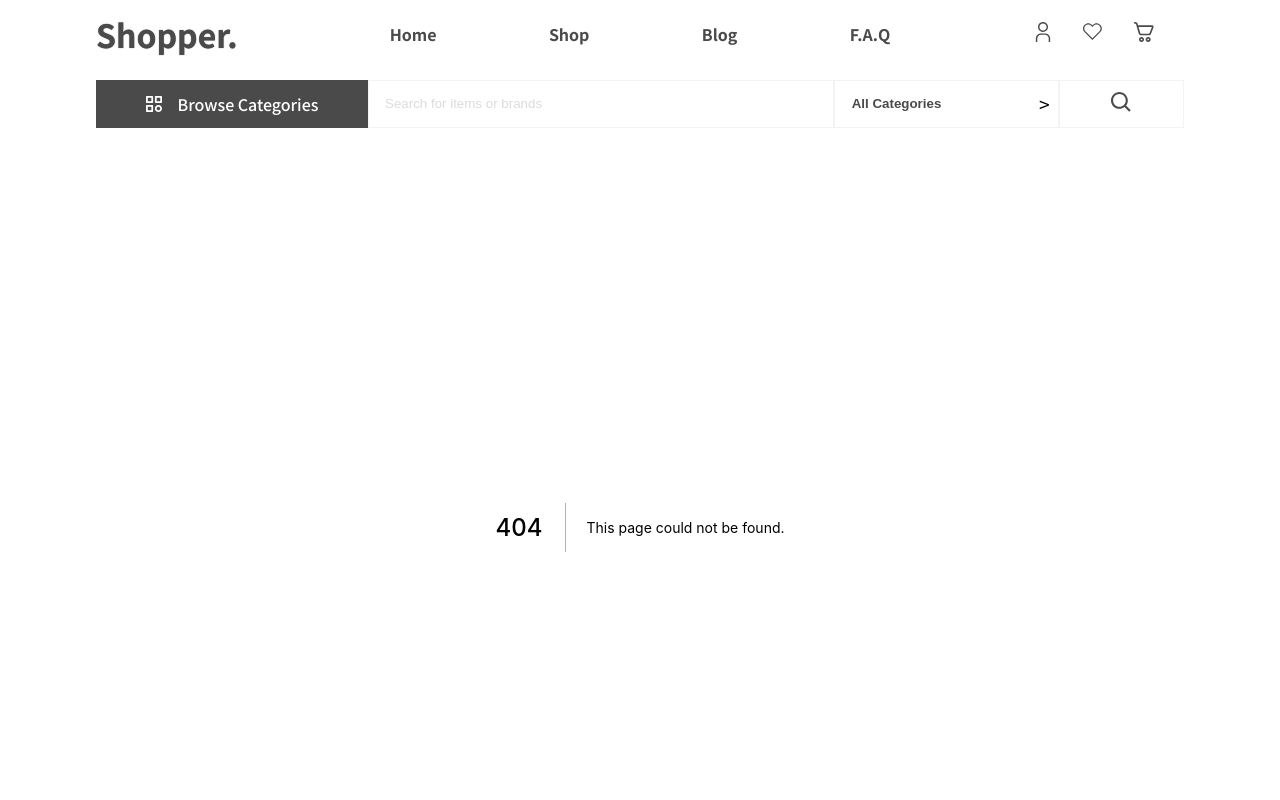
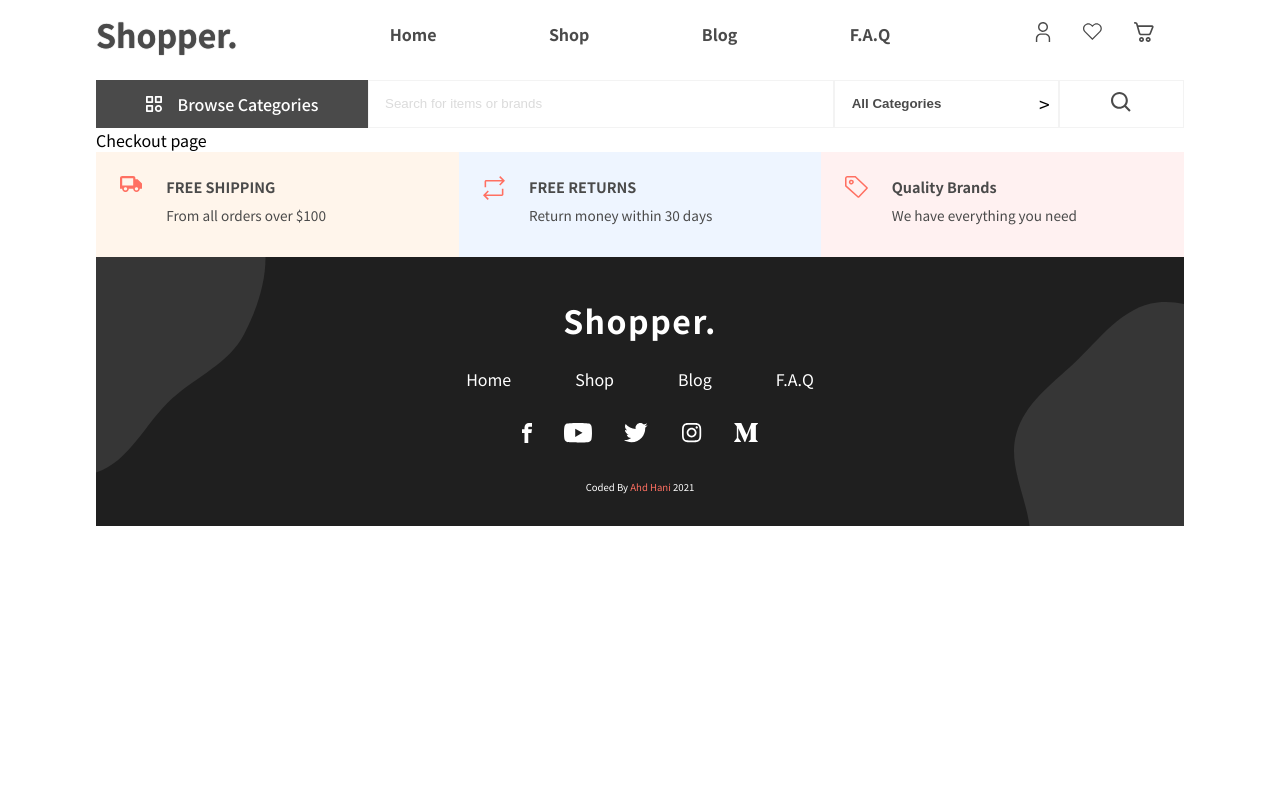
Before and after one commit to Ahd-3hd/next-ecommerce-ts, a Next.js app: page /checkout in a window 1280 px wide. Before the commit this address had no page. Shown: the top 800 px of the page. Built offline with nearby package versions, Linux system fonts and the light colour scheme.

Commit message:
create checkout page

```diff
--- /dev/null
+++ b/pages/checkout/index.tsx
@@ -0,0 +1,15 @@
+import Head from "next/head";
+import { Wrapper } from "../../styles/Checkout.style";
+
+const Checkout = () => {
+  return (
+    <>
+      <Head>
+        <title>Checkout</title>
+      </Head>
+      <Wrapper>Checkout page</Wrapper>
+    </>
+  );
+};
+
+export default Checkout;
--- /dev/null
+++ b/styles/Checkout.style.tsx
@@ -0,0 +1,3 @@
+import styled from "styled-components";
+
+export const Wrapper = styled.div``;
```
